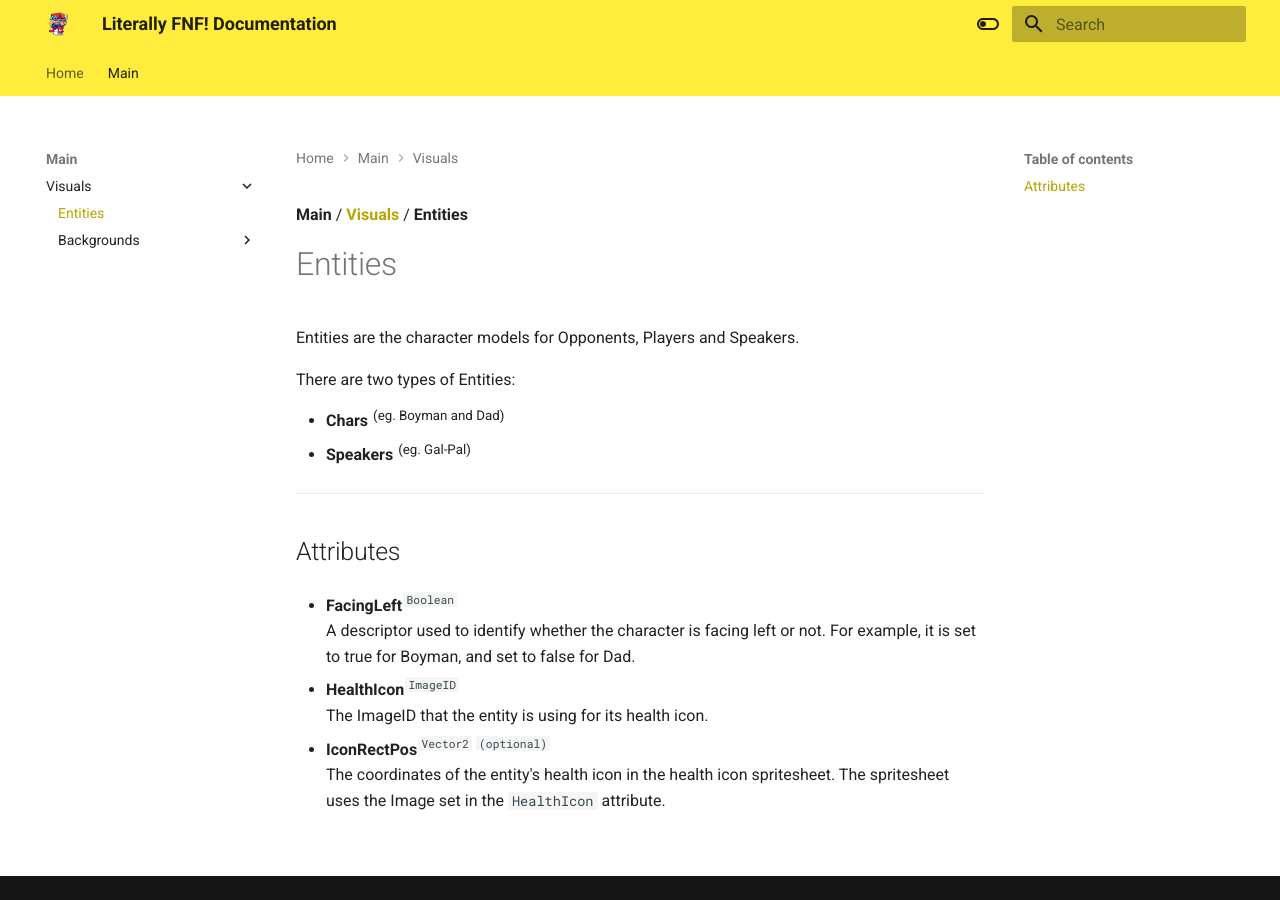
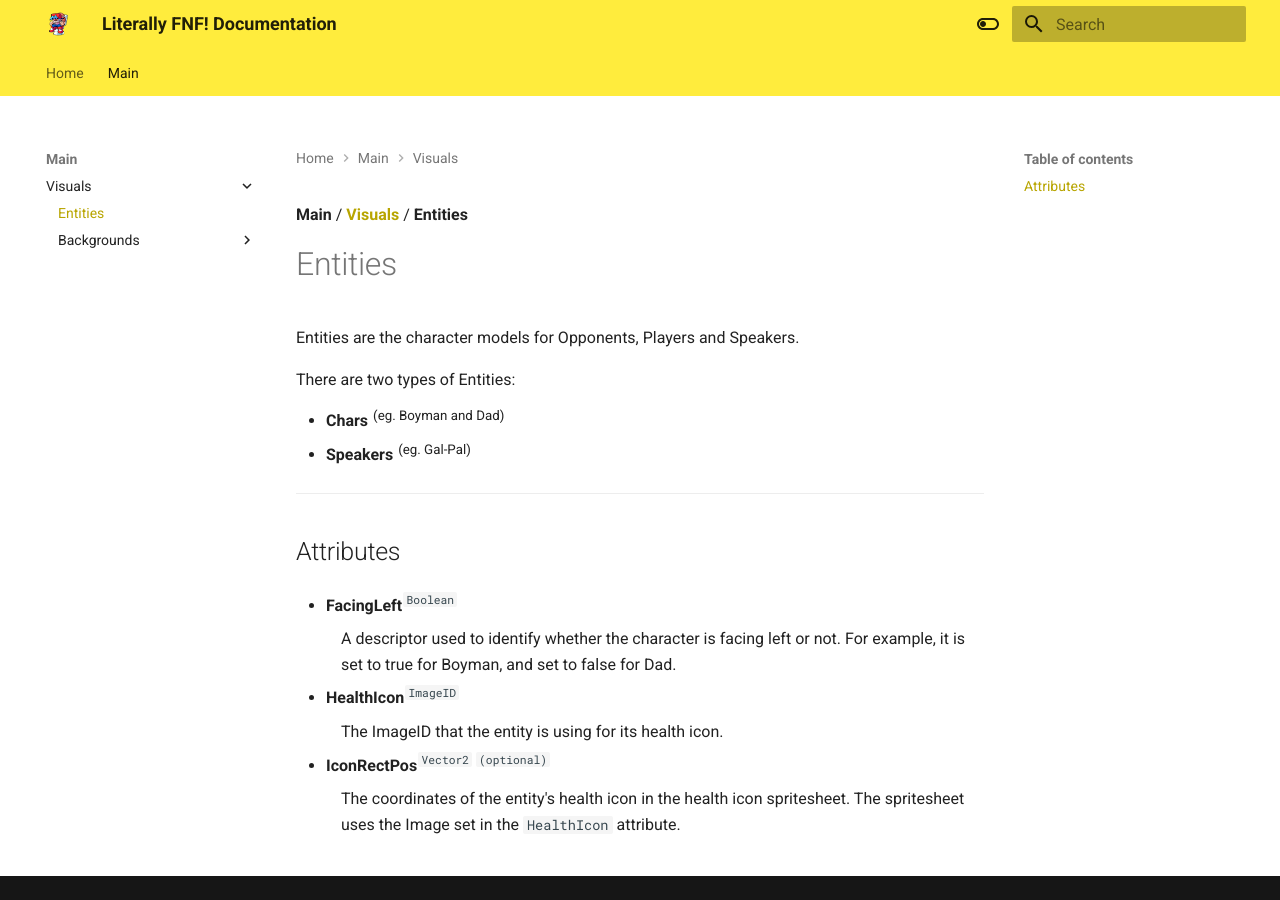
Before and after one commit to toad4085/Literally-FNF-Documentation, an MkDocs documentation site: the page built from docs/main/visuals/entities.md, in a window 1280 px wide. Built offline with MkDocs 1.6.1 and Material for MkDocs 9.7.7, drawn with Linux system fonts in a browser that asks for light colours.

Commit message:
$tabbing added to entity attributes xD

```diff
--- a/docs/main/visuals/entities.md
+++ b/docs/main/visuals/entities.md
@@ -12,11 +12,13 @@
 
 ## Attributes
 
-* **FacingLeft**<sup>`Boolean`</sup><br>
+* **FacingLeft**<sup>`Boolean`</sup><br><div style="padding-left: 15px;">
 A descriptor used to identify whether the character is facing left or not. For example, it is set to true for Boyman, and set to false for Dad.
+</div>
 
-* **HealthIcon**<sup>`ImageID`</sup><br>
+* **HealthIcon**<sup>`ImageID`</sup><br><div style="padding-left: 15px;">
 The ImageID that the entity is using for its health icon.
+</div>
 
-* **IconRectPos**<sup>`Vector2` `(optional)`</sup><br>
-The coordinates of the entity's health icon in the health icon spritesheet. The spritesheet uses the Image set in the `HealthIcon` attribute.
+* **IconRectPos**<sup>`Vector2` `(optional)`</sup><br><div style="padding-left: 15px;">
+The coordinates of the entity's health icon in the health icon spritesheet. The spritesheet uses the Image set in the `HealthIcon` attribute.</div>
```
